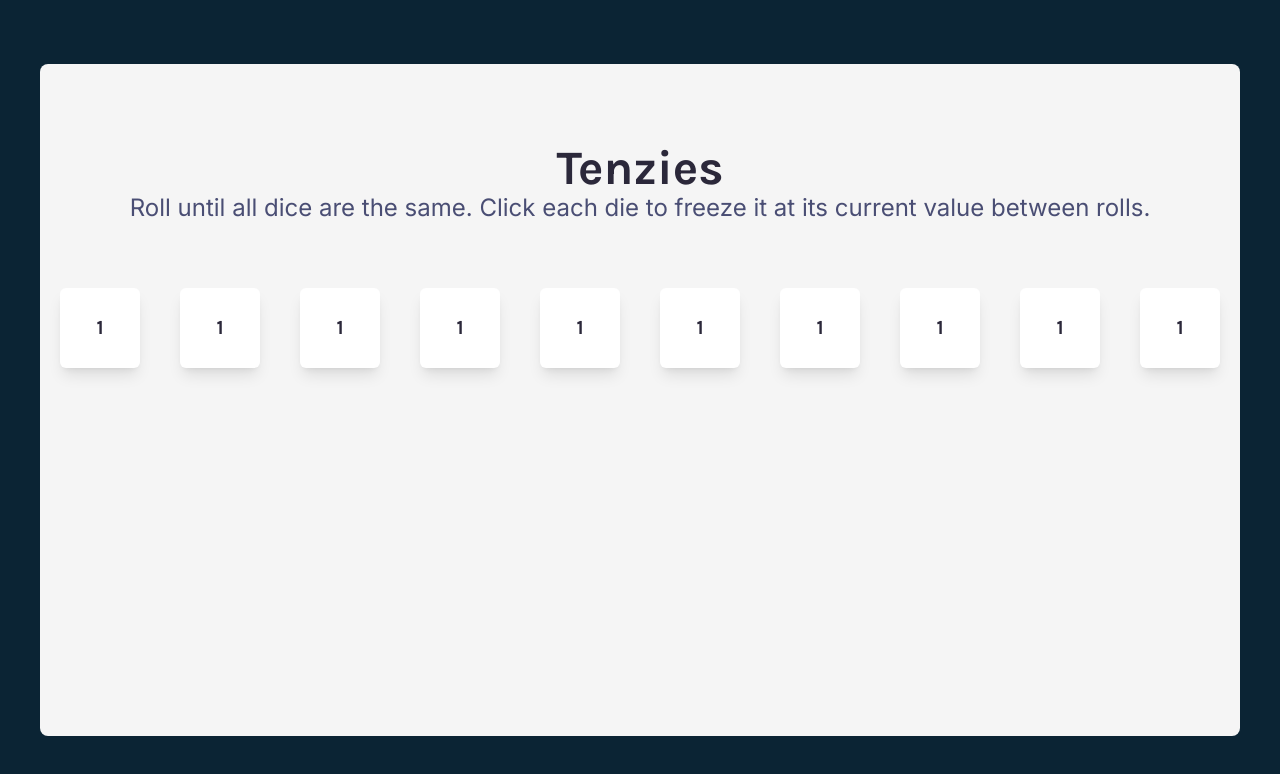
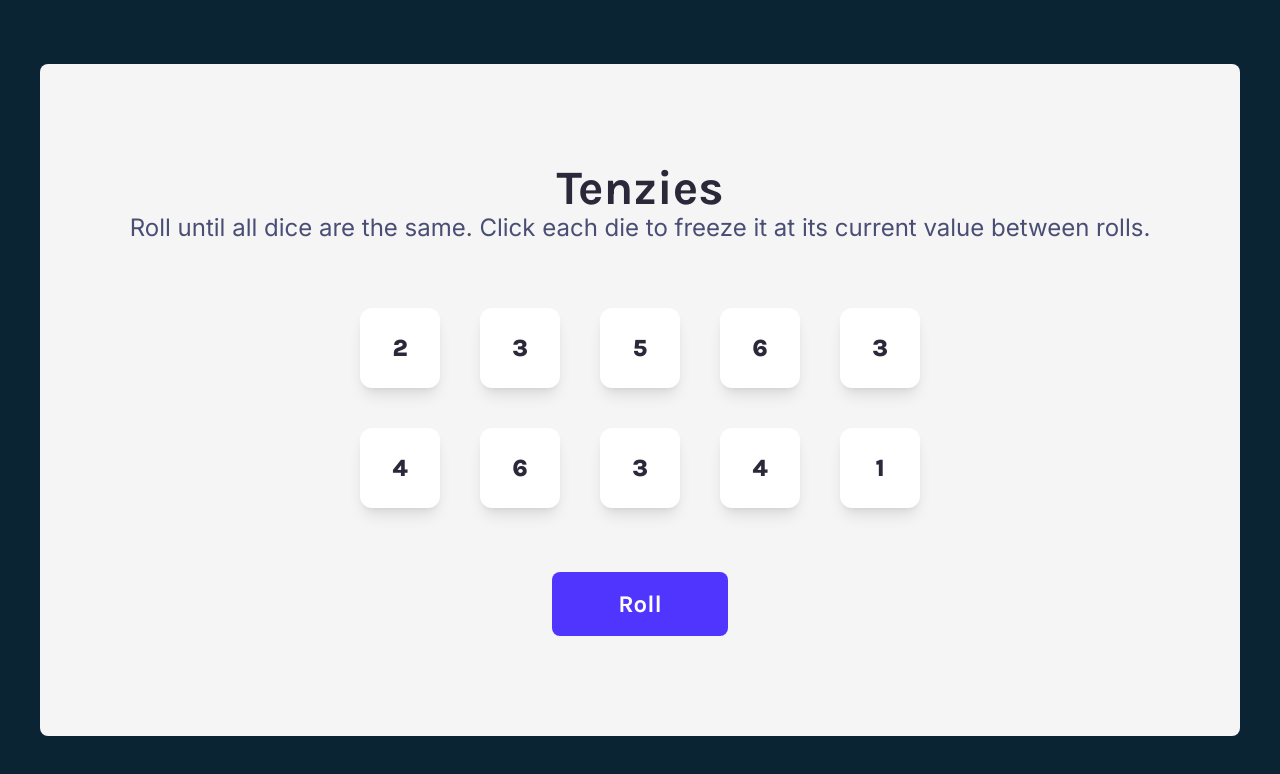
Before and after one commit to MCabal77/tenzies-game, a React (Vite) app: page / in a window 1280 px wide. Shown: the top 774 px of the page. Built offline with nearby package versions, Linux system fonts and the light colour scheme.

Commit message:
Randomly initialize the dice

```diff
--- a/src/components/Die.jsx
+++ b/src/components/Die.jsx
@@ -2,8 +2,8 @@ import React from "react";
 
 function Die({ value }) {
   return (
-    <div className=" w-20 h-20 bg-white flex items-center justify-center rounded-md shadow-lg">
-      <p className=" font-bold text-xl ">{value}</p>
+    <div className=" w-20 h-20 bg-white flex items-center justify-center rounded-xl shadow-lg">
+      <p className=" font-extrabold text-2xl ">{value}</p>
     </div>
   );
 }
--- a/src/components/GameContainer.jsx
+++ b/src/components/GameContainer.jsx
@@ -1,9 +1,23 @@
 import React from "react";
+import { useState } from "react";
+
+import { getRandomInt } from "../utils/functions";
 import Die from "./Die";
 
 function GameContainer() {
+  const allNewDice = function () {
+    let arr = [];
+    for (let i = 0; i < 10; i++) {
+      arr.push(getRandomInt(1, 6));
+    }
+    return arr;
+  };
+
+  const [allDice, setAllDice] = useState(allNewDice);
+
   return (
-    <div className="bg-game h-full w-full rounded-lg p-20 flex flex-col items-center">
+    // Game container
+    <div className="bg-game h-full w-full rounded-lg p-20 flex flex-col justify-center items-center">
       {/* Header | Info*/}
       <h1 className="text-primary font-bold text-5xl">Tenzies</h1>
       <h3 className="text-secondary font-inter font-normal text-2xl">
@@ -11,19 +25,15 @@ function GameContainer() {
         current value between rolls.
       </h3>
       {/* Container for dice */}
-      <div className="p-16 flex gap-10">
-        <Die value={1}/>
-        <Die value={1}/>
-        <Die value={1}/>
-        <Die value={1}/>
-        <Die value={1}/>
-        <Die value={1}/>
-        <Die value={1}/>
-        <Die value={1}/>
-        <Die value={1}/>
-        <Die value={1}/>
+      <div className="p-16 grid gap-10 grid-cols-5">
+        {allDice.map((element, index) => (
+          <Die key={index + 1} value={element} />
+        ))}
       </div>
       {/* Button */}
+      <button className="bg-button text-white w-44 h-16 rounded-lg font-bold text-2xl">
+        Roll
+      </button>
     </div>
   );
 }
--- /dev/null
+++ b/src/utils/functions.js
@@ -0,0 +1,3 @@
+export function getRandomInt(min, max) {
+  return Math.floor(Math.random() * (max - min + 1) ) + min;
+}
```
